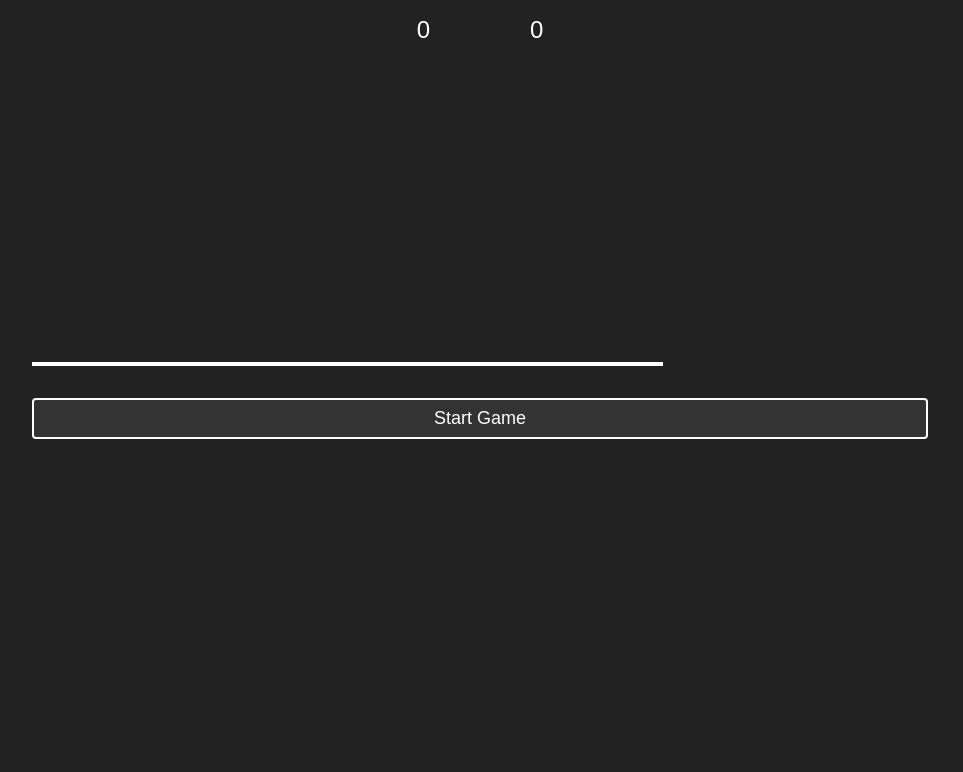
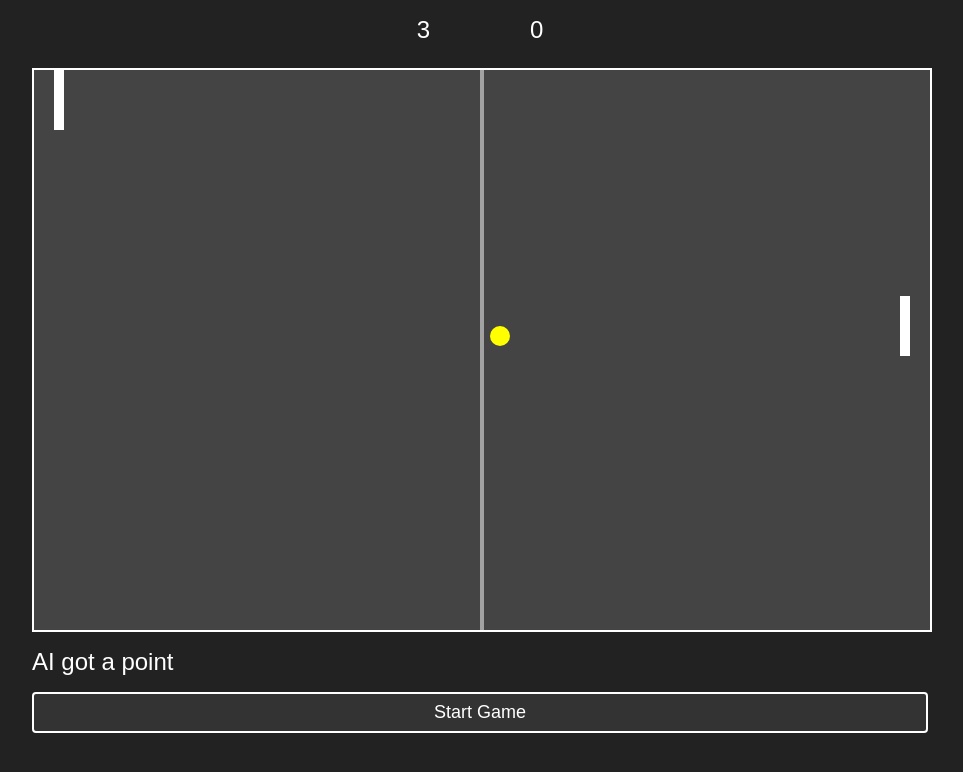
Before and after one commit to Matthew-A-C-Tam/Assignment_2_Info, a plain HTML site: page index.html in a window 1280 px wide. Both pictures are taken after a click on the button "Start Game". Shown: the whole page, without its empty margins (160-1123 px from the left). Drawn offline with Linux system fonts and the light colour scheme.

Commit message:
completed ping pong game

```diff
--- a/index.html
+++ b/index.html
@@ -22,6 +22,6 @@
         <div class="message" id="message"></div>
         <button class="start-button" id="startButton">Start Game</button>
     </div>
-    <script src="js/ping.js"></script>
+    <script src="js/ping pong.js"></script>
 </body>
 </html>
--- a/js/ping pong.js
+++ b/js/ping pong.js
@@ -16,8 +16,8 @@ document.addEventListener("DOMContentLoaded", () => {
     let userPoints = 0;
     let aiPoints = 0;
     let gameInterval;
-    let ballSpeedX = 5;
-    let ballSpeedY = 5;
+    let ballSpeedX = 8;
+    let ballSpeedY = 8;
 
     gameBoard.addEventListener("mousemove", (event) => {
       const rect = gameBoard.getBoundingClientRect();
@@ -49,9 +49,16 @@ document.addEventListener("DOMContentLoaded", () => {
     function resetBall() {
         ball.style.left = `${gameBoard.offsetWidth / 2 - ball.offsetWidth / 2}px`;
         ball.style.top = `${gameBoard.offsetHeight / 2 - ball.offsetHeight / 2}px`;
-      ballSpeedX = (Math.random() < 0.5 ? -1 : 1) * (Math.floor(Math.random() * (7 - 3 + 1)) + 3);
-      ballSpeedY = (Math.random() < 0.5 ? -1 : 1) * (Math.floor(Math.random() * (5 - 2 + 1)) + 2);
+
+        // Set the fixed ball speed
+        let fixedBallSpeedX = 8;
+        let fixedBallSpeedY = 8;
+
+        // Ensure the ball moves in a random direction after a point is scored
+        ballSpeedX = Math.sign(Math.random() - 0.5) * ballSpeedX;
+        ballSpeedY = Math.sign(Math.random() - 0.5) * ballSpeedY;
       }
+
 
     function gameLoop() {
       ball.style.left = `${parseInt(ball.style.left) + ballSpeedX}px`;
```
Also changed, not shown: 4 other files. Lines whose indentation alone changed are shown as unchanged.
